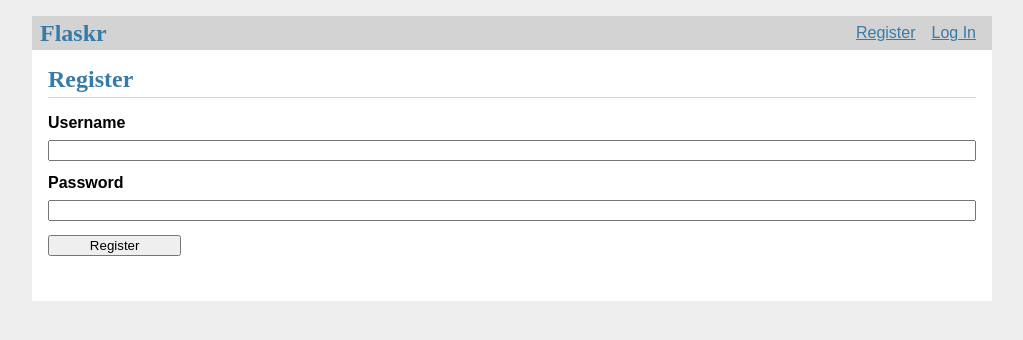
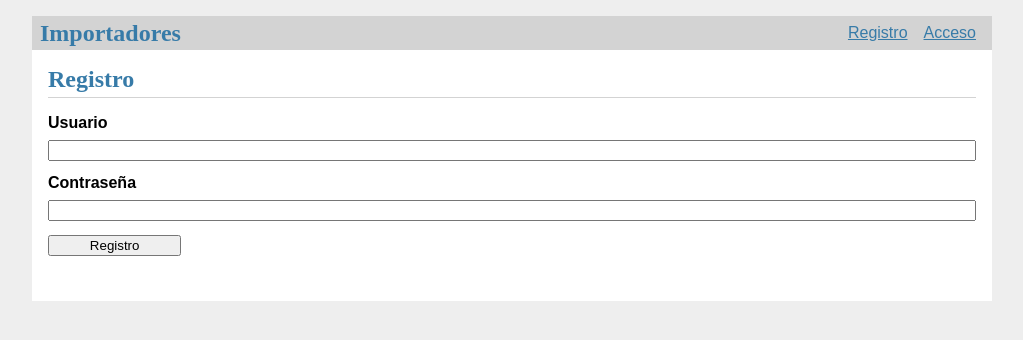
Before and after one commit to jmarinfi/importadores, a Flask app: page /auth/register in a window 1280 px wide. Shown: the top 340 px of the page, without its empty margins (128-1151 px from the left). Run offline with Flask 3, Linux system fonts and the light colour scheme.

```diff
--- a/flaskr/templates/auth/register.html
+++ b/flaskr/templates/auth/register.html
@@ -1,15 +1,11 @@
-{% extends "base.html" %}
-
-{% block header %}
-    <h1>{% block title %}Register{% endblock %}</h1>
+{% extends "base.html" %} {% block header %}
+<h1>{% block title %}Registro{% endblock %}</h1>
+{% endblock %} {% block content %}
+<form method="post">
+  <label for="username">Usuario</label>
+  <input name="username" id="username" required />
+  <label for="password">Contraseña</label>
+  <input type="password" name="password" id="password" required />
+  <input type="submit" value="Registro" />
+</form>
 {% endblock %}
-
-{% block content %}
-    <form method="post">
-        <label for="username">Username</label>
-        <input name="username" id="username" required>
-        <label for="password">Password</label>
-        <input type="password" name="password" id="password" required>
-        <input type="submit" value="Register">
-    </form>
-{% endblock %}
--- a/flaskr/templates/base.html
+++ b/flaskr/templates/base.html
@@ -1,15 +1,15 @@
 <!DOCTYPE html>
-<title>{% block title %}{% endblock %} - Flaskr</title>
+<title>{% block title %}{% endblock %} - Importadores</title>
 <link rel="stylesheet" href="{{ url_for('static', filename='style.css') }}" />
 <nav>
-  <h1>Flaskr</h1>
+  <h1>Importadores</h1>
   <ul>
     {% if g.user %}
     <li><span>{{ g.user['username'] }}</span></li>
-    <li><a href="{{ url_for('auth.logout') }}">Log Out</a></li>
+    <li><a href="{{ url_for('auth.logout') }}">Salir</a></li>
     {% else %}
-    <li><a href="{{ url_for('auth.register') }}">Register</a></li>
-    <li><a href="{{ url_for('auth.login') }}">Log In</a></li>
+    <li><a href="{{ url_for('auth.register') }}">Registro</a></li>
+    <li><a href="{{ url_for('auth.login') }}">Acceso</a></li>
     {% endif %}
   </ul>
 </nav>
```
Also changed, not shown: flaskr/db_metrolima.py (added, +16 -0 lines), flaskr/templates/auth/login.html (+4 -4 lines), 1 other file.
